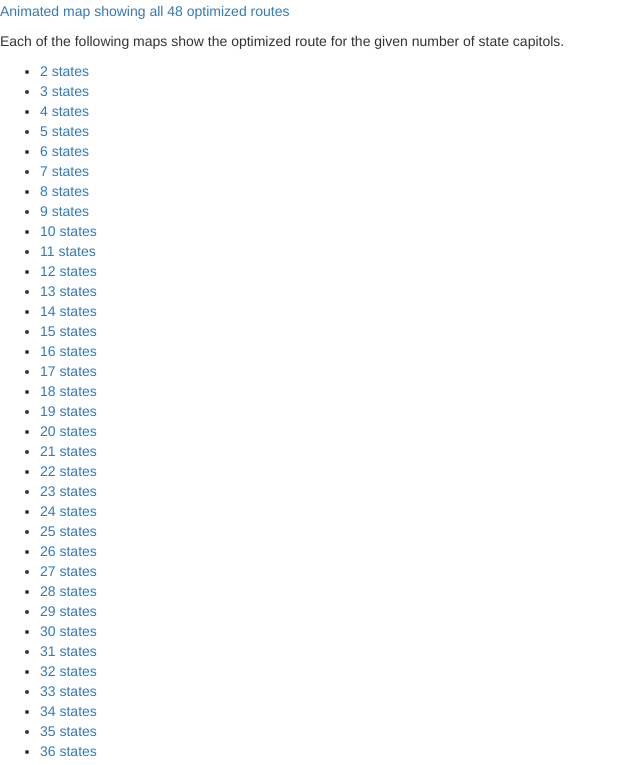
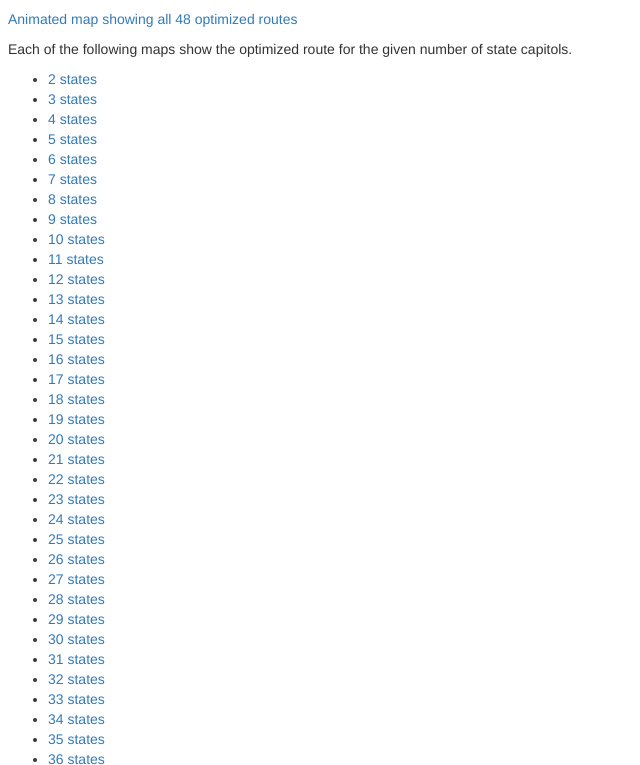
Before and after one commit to rhiever/optimized-us-capitol-road-trip, a plain HTML site: page road-trip-maps/index.html in a window 1280 px wide. Shown: the part 99-864 px from the top of the page, without its empty margins (0-640 px from the left). Drawn offline with nearby package versions, Linux system fonts and the light colour scheme.

Commit message:
Update index.html

```diff
--- a/road-trip-maps/index.html
+++ b/road-trip-maps/index.html
@@ -9,7 +9,7 @@
   <title>Pareto optimized road trip maps</title>
   <link rel="stylesheet" href="https://maxcdn.bootstrapcdn.com/bootstrap/3.3.6/css/bootstrap.min.css" integrity="sha384-1q8mTJOASx8j1Au+a5WDVnPi2lkFfwwEAa8hDDdjZlpLegxhjVME1fgjWPGmkzs7" crossorigin="anonymous">
 
-<body>
+<body style="margin:4px; padding:4px;">
 <h1>Pareto optimized road trip maps</h1>
 
 <p><a href="us-state-capitols-optimization-animated-map.html">Animated map showing the typical optimization process for a road trip</a></p>
```
